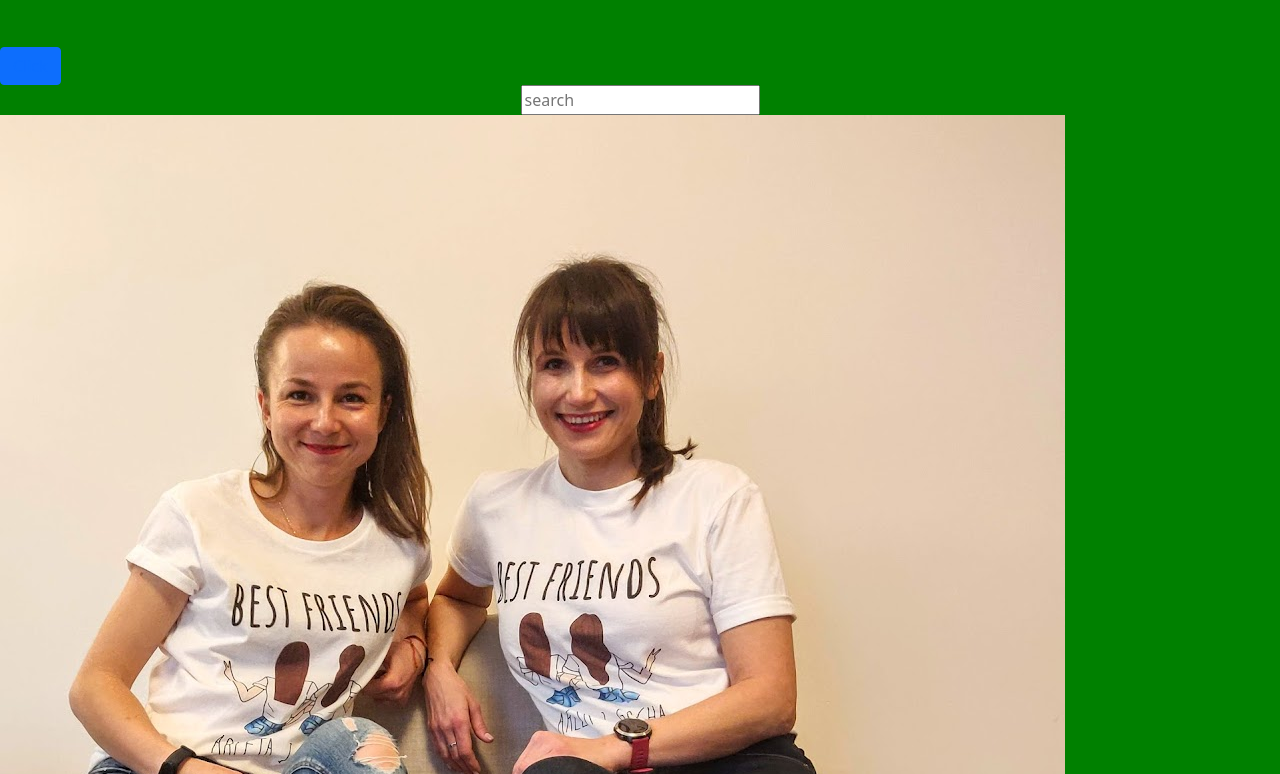
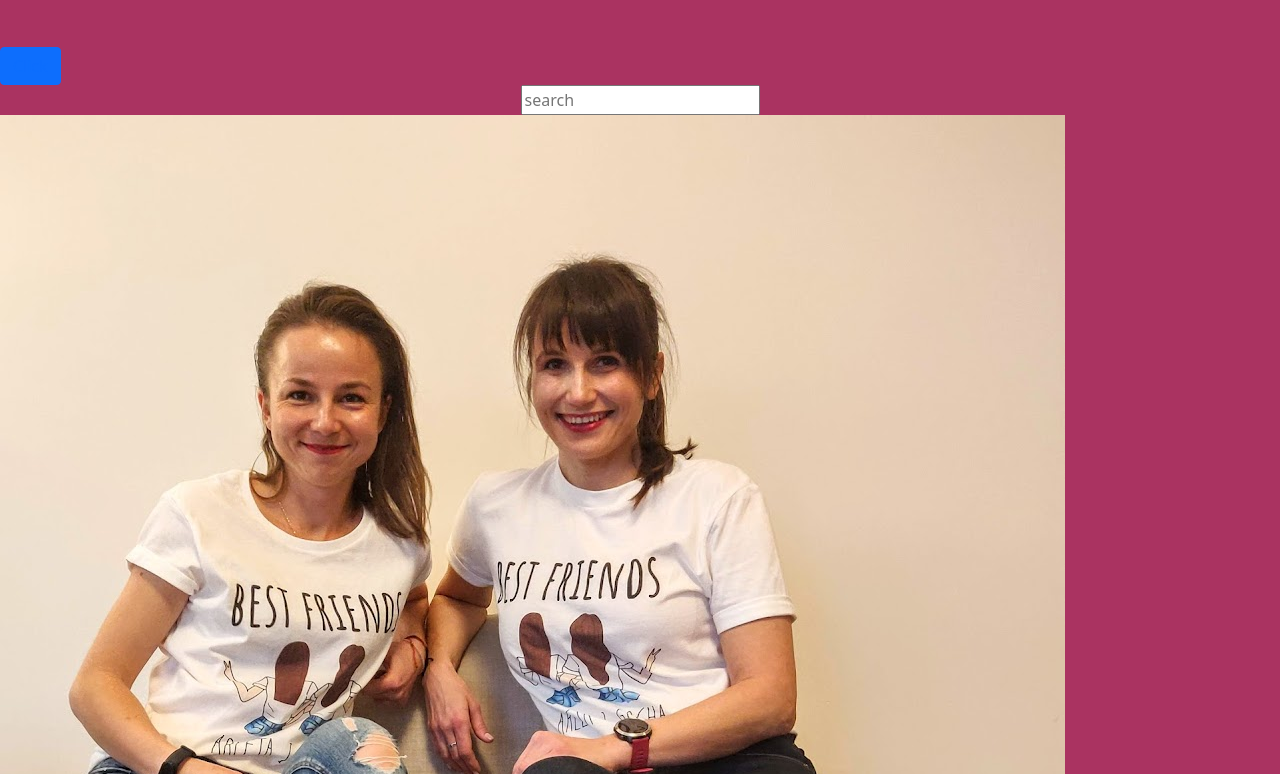
Before and after one commit to Qrza88/html_basic, a plain HTML site: page index.html in a window 1280 px wide. Shown: the part 133-907 px from the top of the page. Drawn offline with nearby package versions, Linux system fonts and the light colour scheme.

Commit message:
zmiana koloru

```diff
--- a/style.css
+++ b/style.css
@@ -1,3 +1,3 @@
- body{background-color:green}
+ body{background-color:#aa3361}
 .info{background-color: yellow; margin: 50px}
 #news{text-align: center}
```
